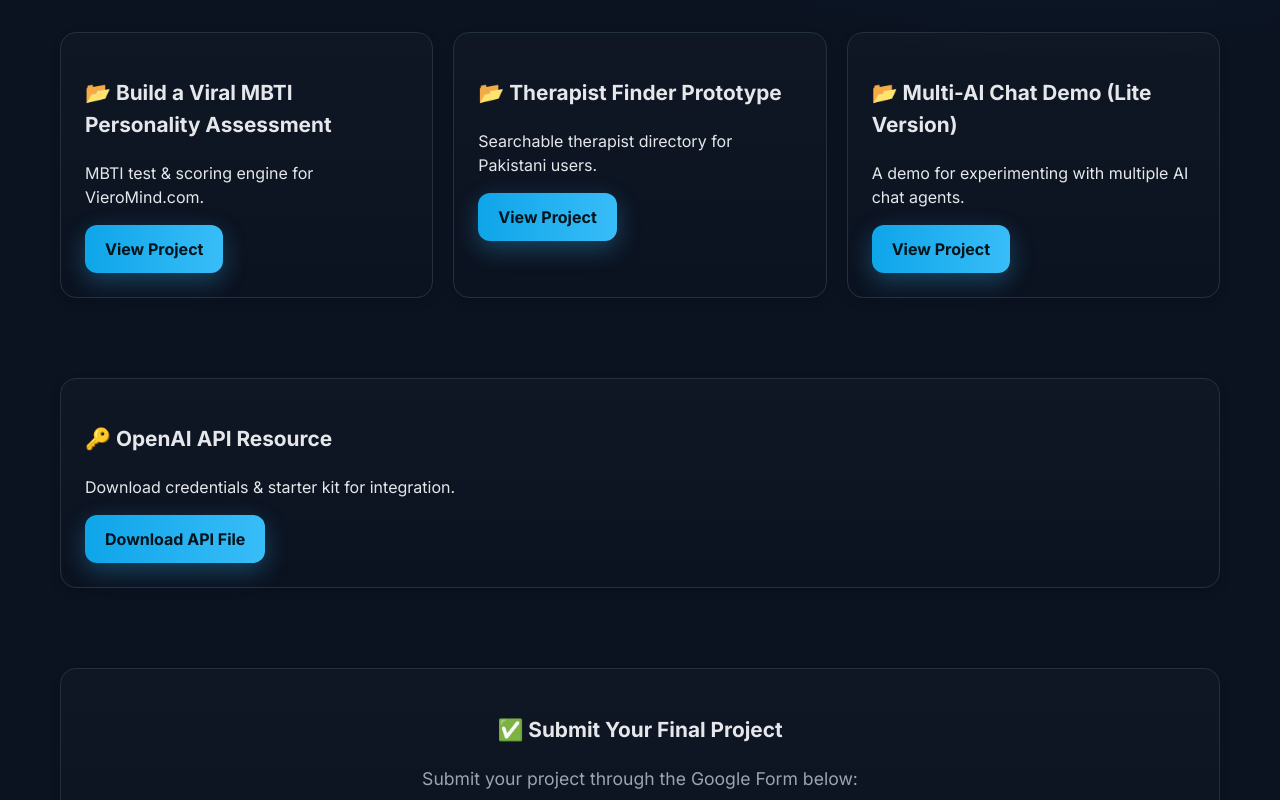
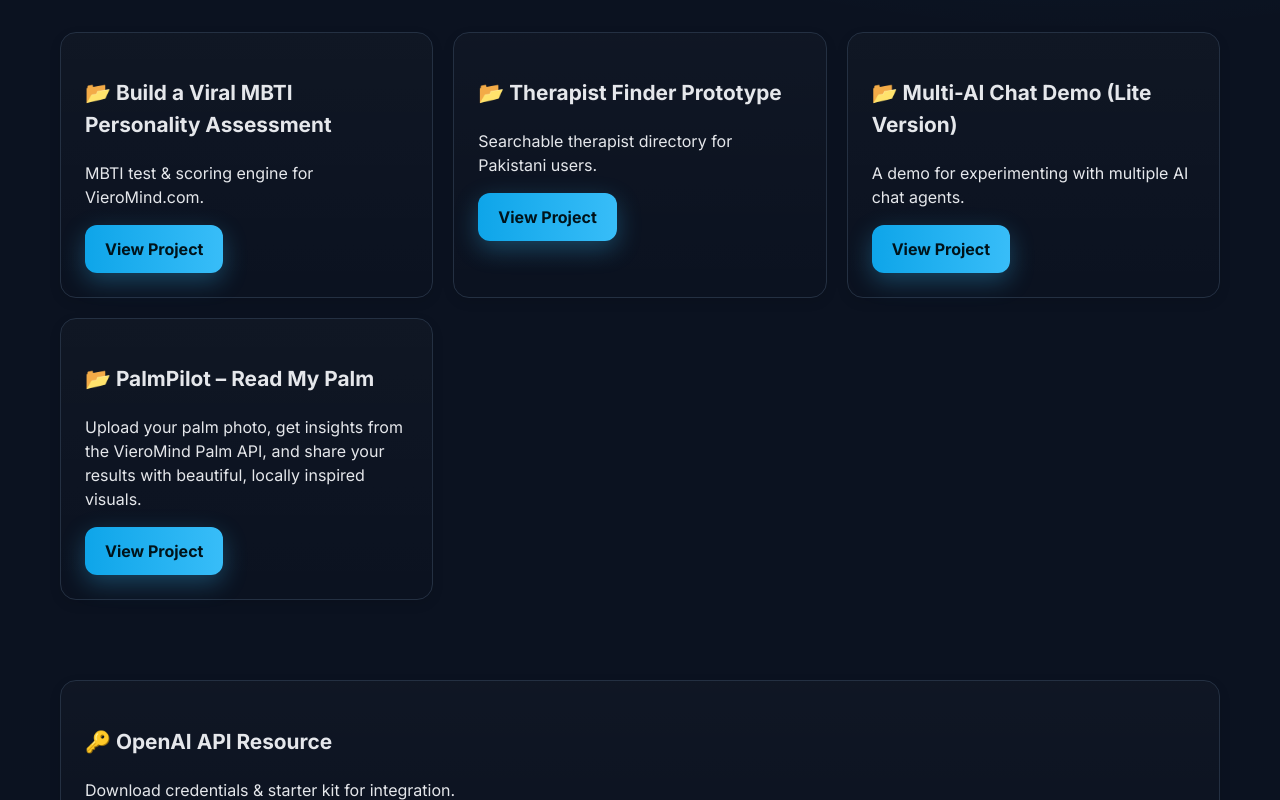
Before and after one commit to jawad4605/pakathon2025, a Next.js app: page /resources in a window 1280 px wide. Shown: the part 479-1279 px from the top of the page. Built offline with nearby package versions, Linux system fonts and the light colour scheme.

Commit message:
Add PalmPilot project section to page
Added a new project section for PalmPilot with details and a link.

```diff
--- a/app/resources/page.tsx
+++ b/app/resources/page.tsx
@@ -100,6 +100,19 @@
                         View Project
                     </a>
                 </div>
+
+                {/* New Project: PalmPilot */}
+                <div className="card">
+                    <h3>📂 PalmPilot – Read My Palm</h3>
+                    <p>
+                        Upload your palm photo, get insights from the VieroMind Palm API,
+                        and share your results with beautiful, locally inspired visuals.
+                    </p>
+                    <a className="btn" target="_blank" rel="noopener"
+                        href="https://drive.google.com/drive/folders/1sdV3GC55ymDbaI_xUea9o-9aUYtufPeh?usp=sharing">
+                        View Project
+                    </a>
+                </div>
             </section>
 
             {/* OpenAI API */}
```
